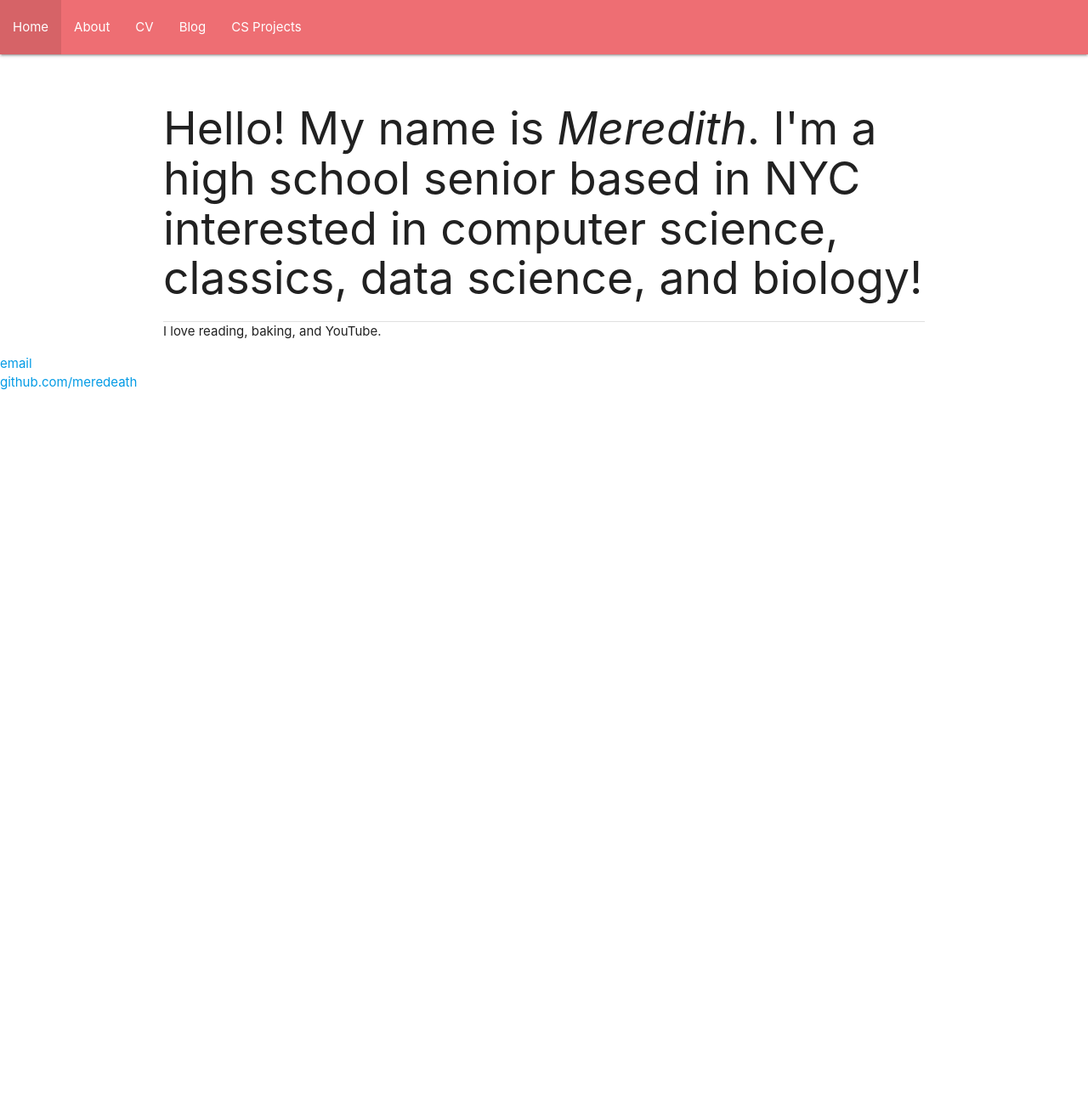
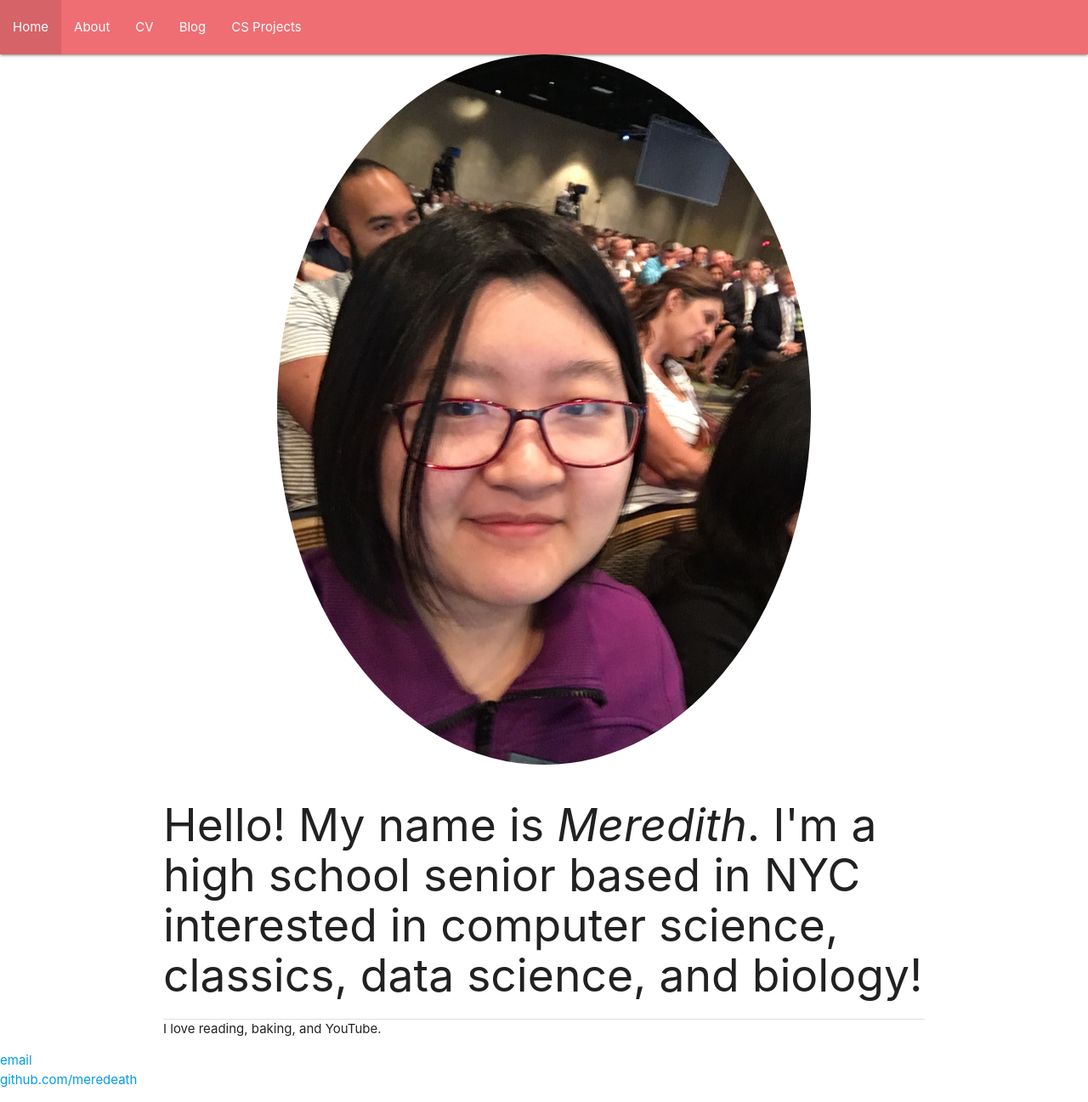
Before and after one commit to meredithmhu/meredithmhu.github.io, a Jekyll site: the page built from about/index.html, in a window 1280 px wide. Shown: the whole page at 85% size. Built offline with Jekyll 4.4.1, drawn with Linux system fonts in a browser that asks for light colours; before the commit the page ends 900 px from its top, so only the background shows below that.

Commit message:
Update index.html

```diff
--- a/about/index.html
+++ b/about/index.html
@@ -3,7 +3,7 @@ layout: default
 title: About Meredith Hu
 ---
 <div class = "container">
-  <img src="images/about_photo.jpeg" alt="" class="circle responsive-img">
+  <img src="/images/about_photo.jpeg" alt="" class="circle responsive-img">
 </div>
 <h2>
   Hello! My name is <em>Meredith</em>. I'm a high school senior based in NYC interested in computer science, classics, data science, and biology!
```
